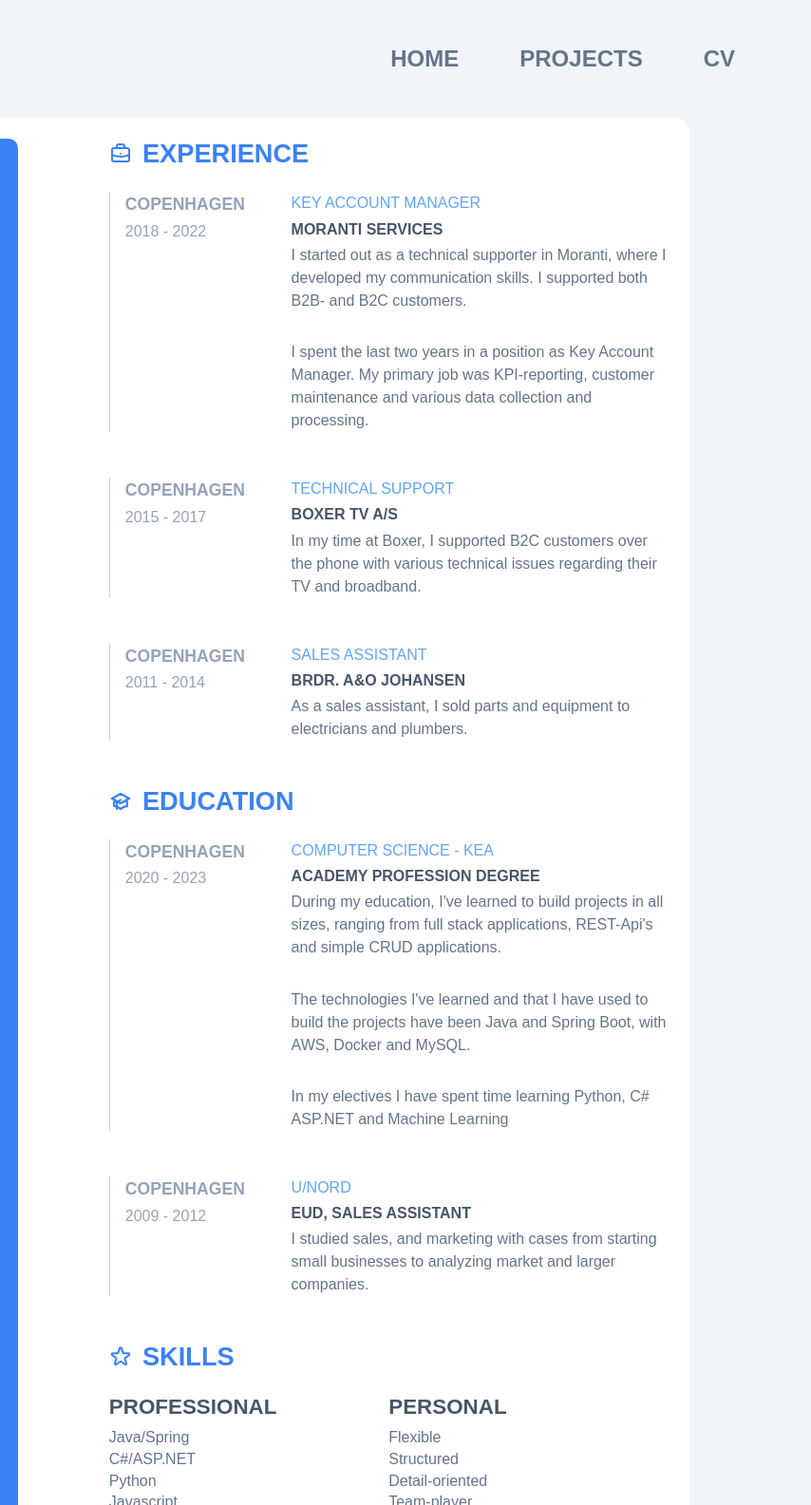
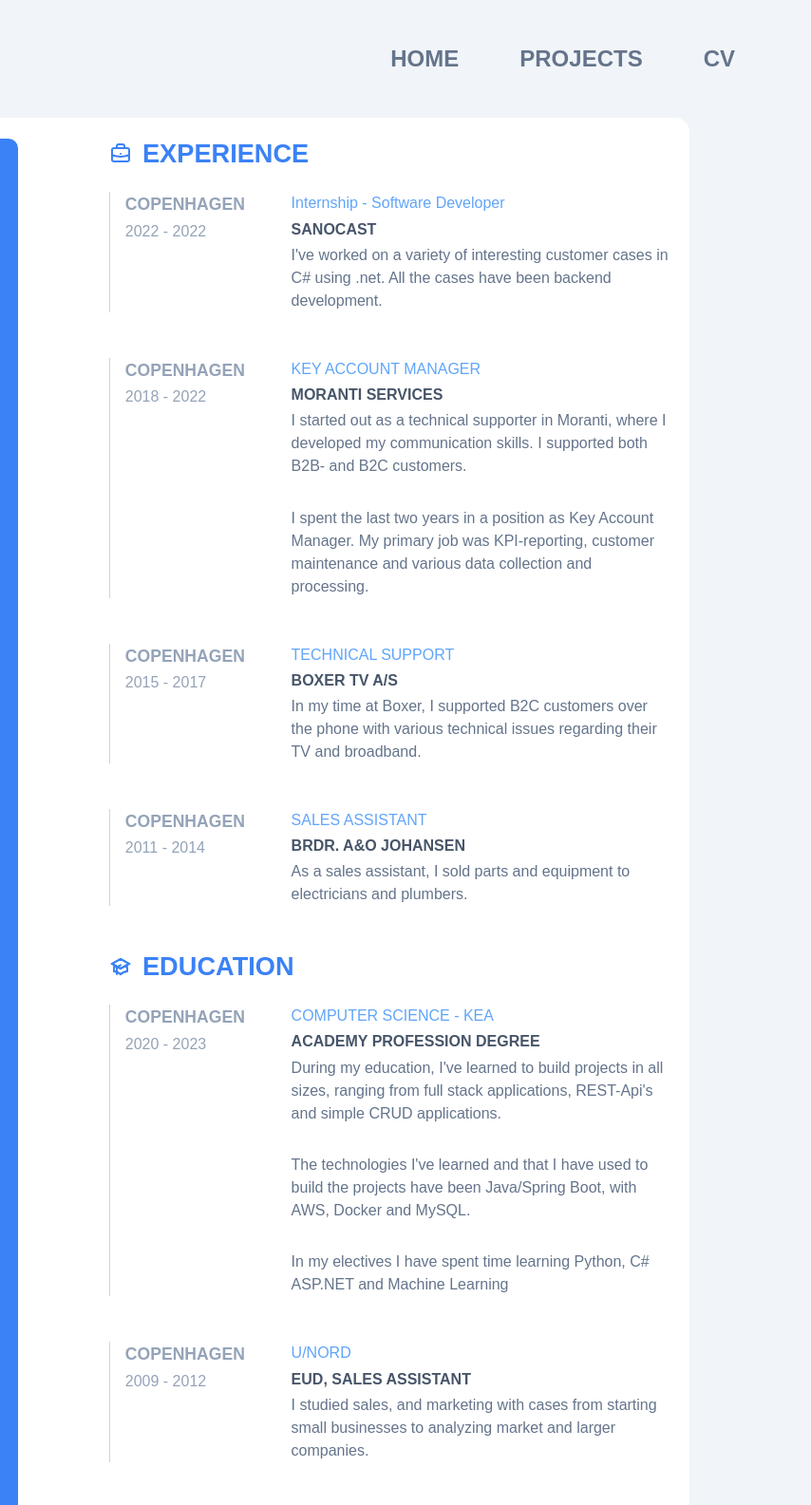
Before and after one commit to Delamir/christian-detlefsen.dk, a plain HTML site: page cv/index.html in a window 1280 px wide. Shown: the top 1585 px of the page at 95% size, 426-1280 px from the left. Drawn offline with Linux system fonts and the light colour scheme.

Commit message:
Internship added on CV

```diff
--- a/cv/index.html
+++ b/cv/index.html
@@ -142,6 +142,20 @@
                             <div class="about-info-box">
                                 <div class="about-info-when">
                                     <span class="info-city"> COPENHAGEN </span>
+                                    <span class="info-year"> 2022 - 2022 </span>
+                                </div>
+                                <div class="about-info-desc">
+                                    <span class="info-position"> Internship - Software Developer </span>
+                                    <span class="info-company"> SANOCAST </span>
+                                    <p class="info-paragraph">
+                                        I've worked on a variety of interesting customer cases in C# using .net.
+                                        All the cases have been backend development.
+                                    </p>
+                                </div>
+                            </div>
+                            <div class="about-info-box">
+                                <div class="about-info-when">
+                                    <span class="info-city"> COPENHAGEN </span>
                                     <span class="info-year"> 2018 - 2022 </span>
                                 </div>
                                 <div class="about-info-desc">
@@ -230,7 +244,7 @@
                                     <p class="info-paragraph">
                                         The technologies I've learned and that I have used to build the projects have
                                         been
-                                        Java and Spring Boot, with AWS, Docker and MySQL.
+                                        Java/Spring Boot, with AWS, Docker and MySQL.
 
                                     </p>
                                     <br>
```
